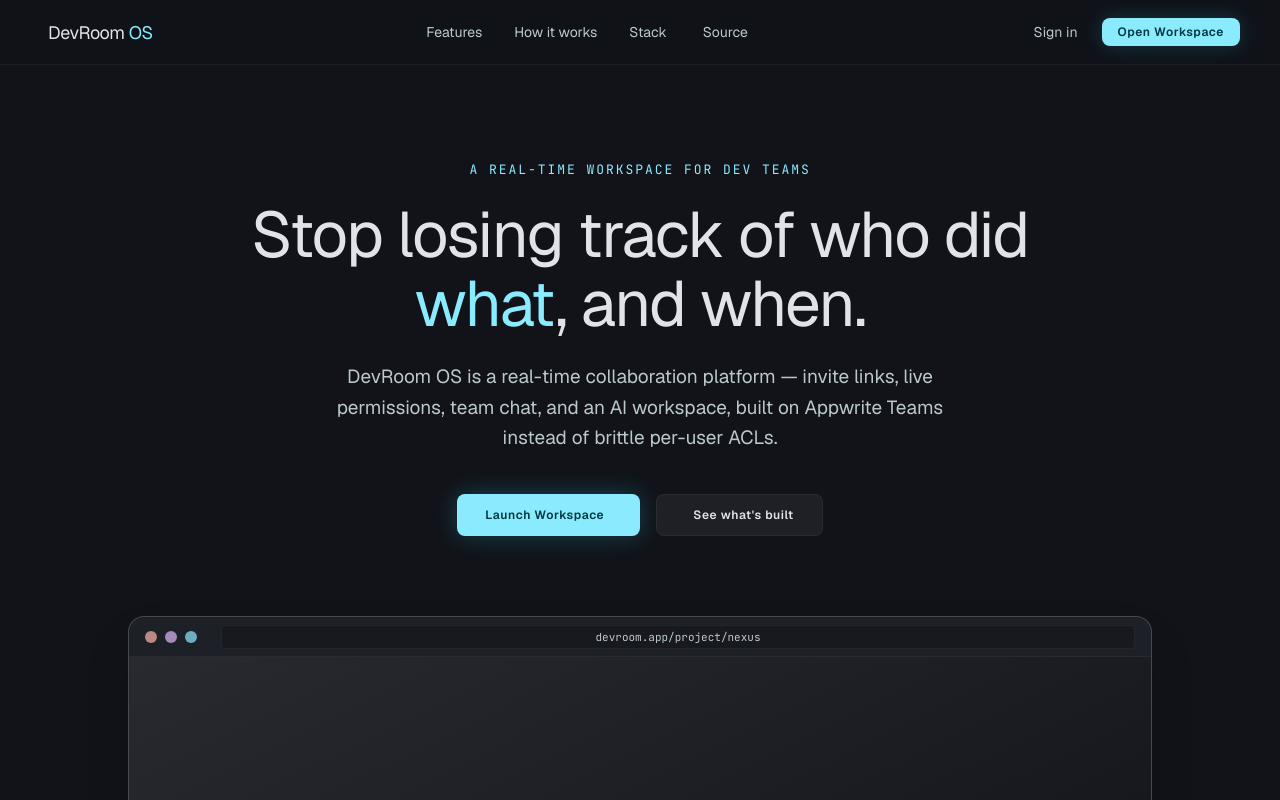
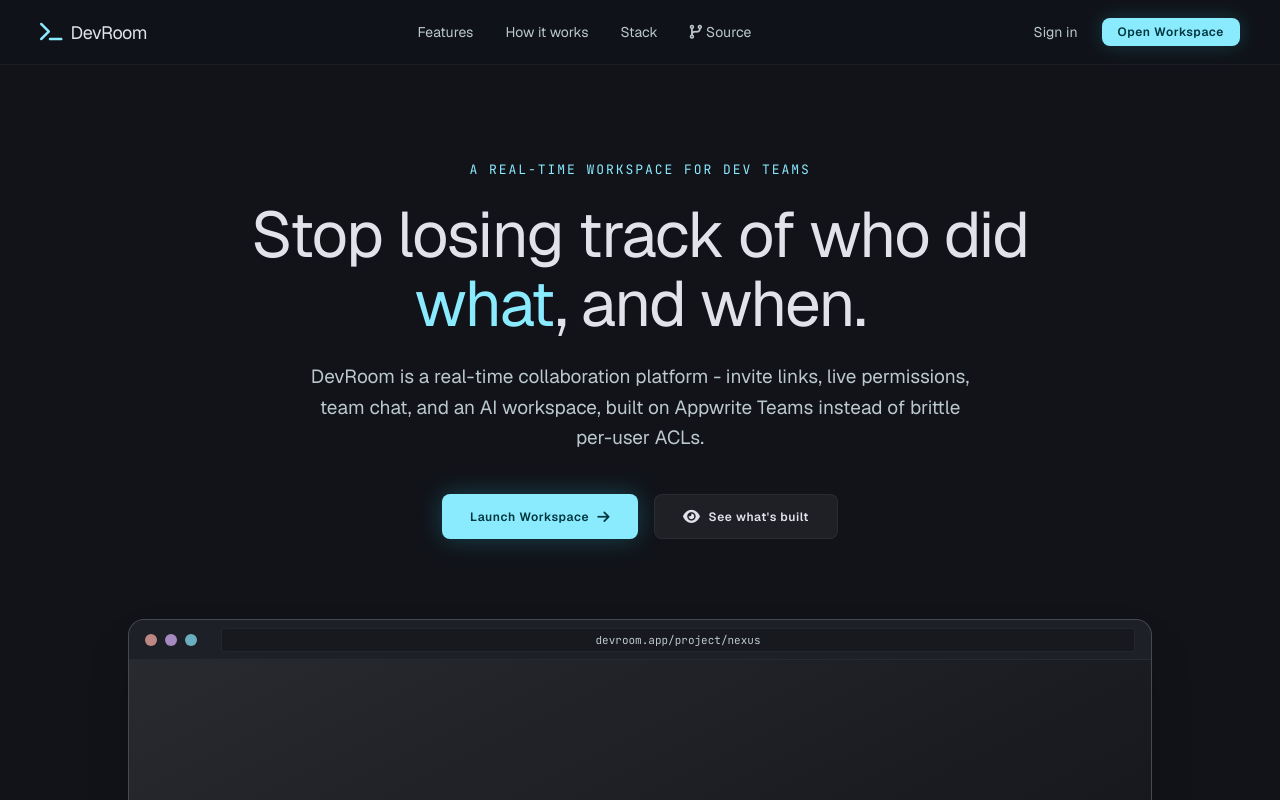
Before and after one commit to pranvi-200218/DevRoom, a React (Vite) app: page / in a window 1280 px wide. Shown: the top 800 px of the page. Built offline with nearby package versions, Linux system fonts and the light colour scheme; no server answers.

Commit message:
added links for icons

```diff
--- a/index.html
+++ b/index.html
@@ -7,6 +7,7 @@
     <title>DevRoom</title>
     <link href="https://fonts.googleapis.com/css2?family=Material+Symbols+Outlined:wght,FILL@100..700,0..1&display=swap" rel="stylesheet" />
     <link href="https://fonts.googleapis.com/css2?family=JetBrains+Mono:wght@400&family=Geist:wght@400;500;600;700;800&display=swap" rel="stylesheet" />
+    <link href="https://cdnjs.cloudflare.com/ajax/libs/font-awesome/6.6.0/css/all.min.css" rel="stylesheet" />
 </head>
 
 <body class="font-body-sm text-on-surface selection:bg-primary/30">
--- a/src/pages/Landing.jsx
+++ b/src/pages/Landing.jsx
@@ -106,7 +106,7 @@
         <div className="h-16 max-w-container-max mx-auto px-margin-mobile lg:px-margin-desktop flex items-center justify-between">
           <div className="flex items-center gap-2">
             <i className="fa-solid fa-terminal text-primary text-[20px]" />
-            <span className="font-headline-md text-[18px] tracking-tight text-on-surface">DevRoom<span className="text-primary"> OS</span></span>
+            <span className="font-headline-md text-[18px] tracking-tight text-on-surface">DevRoom<span className="text-primary"></span></span>
           </div>
           <nav className="hidden md:flex items-center gap-8">
             <a href="#features" className="text-body-sm text-on-surface-variant hover:text-on-surface transition-colors">Features</a>
@@ -154,7 +154,7 @@
         </h1>
 
         <p className="hero-in font-body-lg text-[17px] md:text-[19px] text-on-surface-variant max-w-2xl mt-6 leading-relaxed">
-          DevRoom OS is a real-time collaboration platform — invite links, live permissions,
+          DevRoom is a real-time collaboration platform - invite links, live permissions,
           team chat, and an AI workspace, built on Appwrite Teams instead of brittle per-user ACLs.
         </p>
 
@@ -280,8 +280,8 @@
 
       {/* ---------- FOOTER ---------- */}
       <footer className="border-t border-white/5 py-10 px-margin-mobile lg:px-margin-desktop max-w-container-max mx-auto flex flex-col md:flex-row justify-between items-center gap-4">
-        <span className="font-headline-md text-[15px] text-on-surface-variant">DevRoom<span className="text-primary"> OS</span></span>
-        <span className="font-body-sm text-on-surface-variant/60 text-[13px]">Built by Pranvi Srivastava.</span>
+        <span className="font-headline-md text-[15px] text-on-surface-variant">DevRoom<span className="text-primary"></span></span>
+        <span className="font-body-sm text-on-surface-variant/60 text-[13px]">© 2026 DevRoom : Built by Pranvi </span>
       </footer>
     </div>
   );
```
